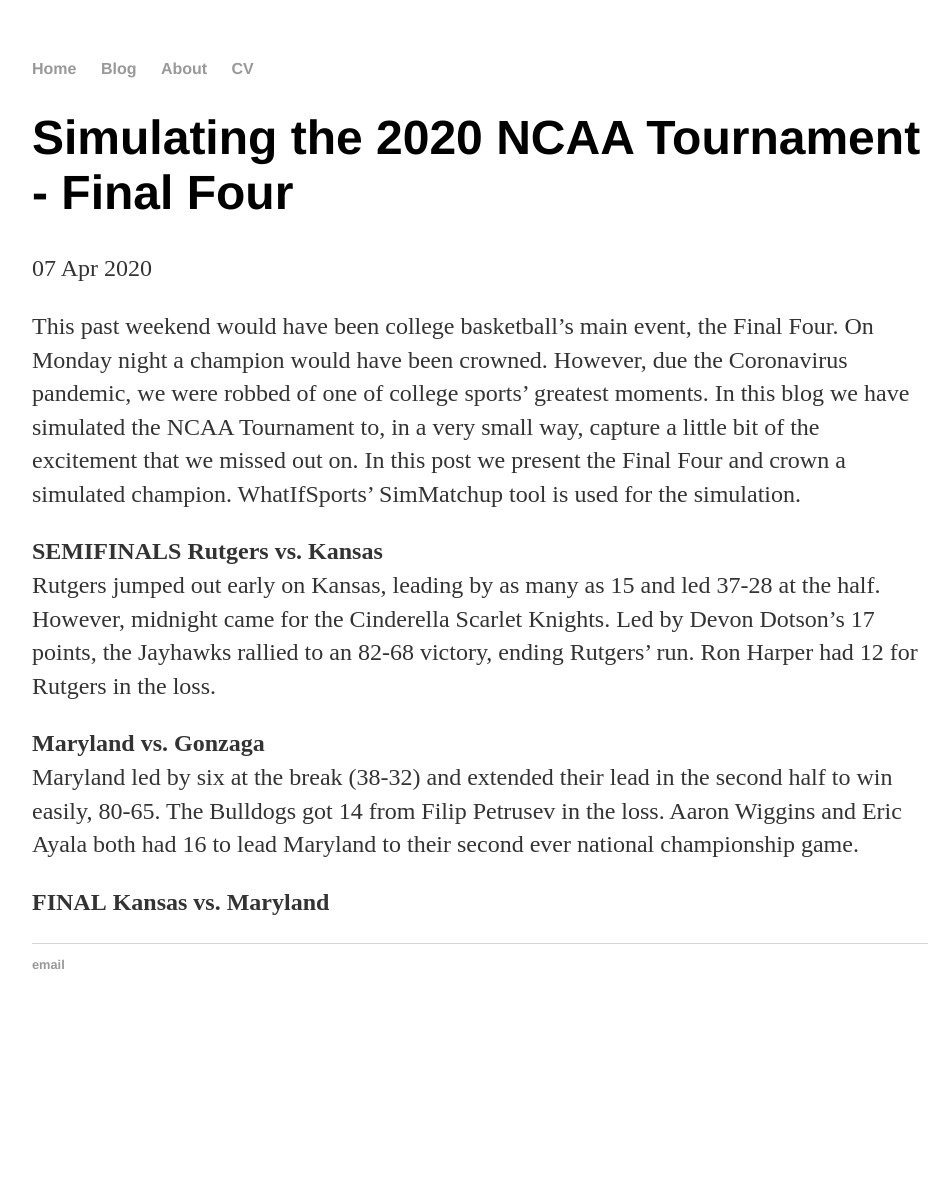
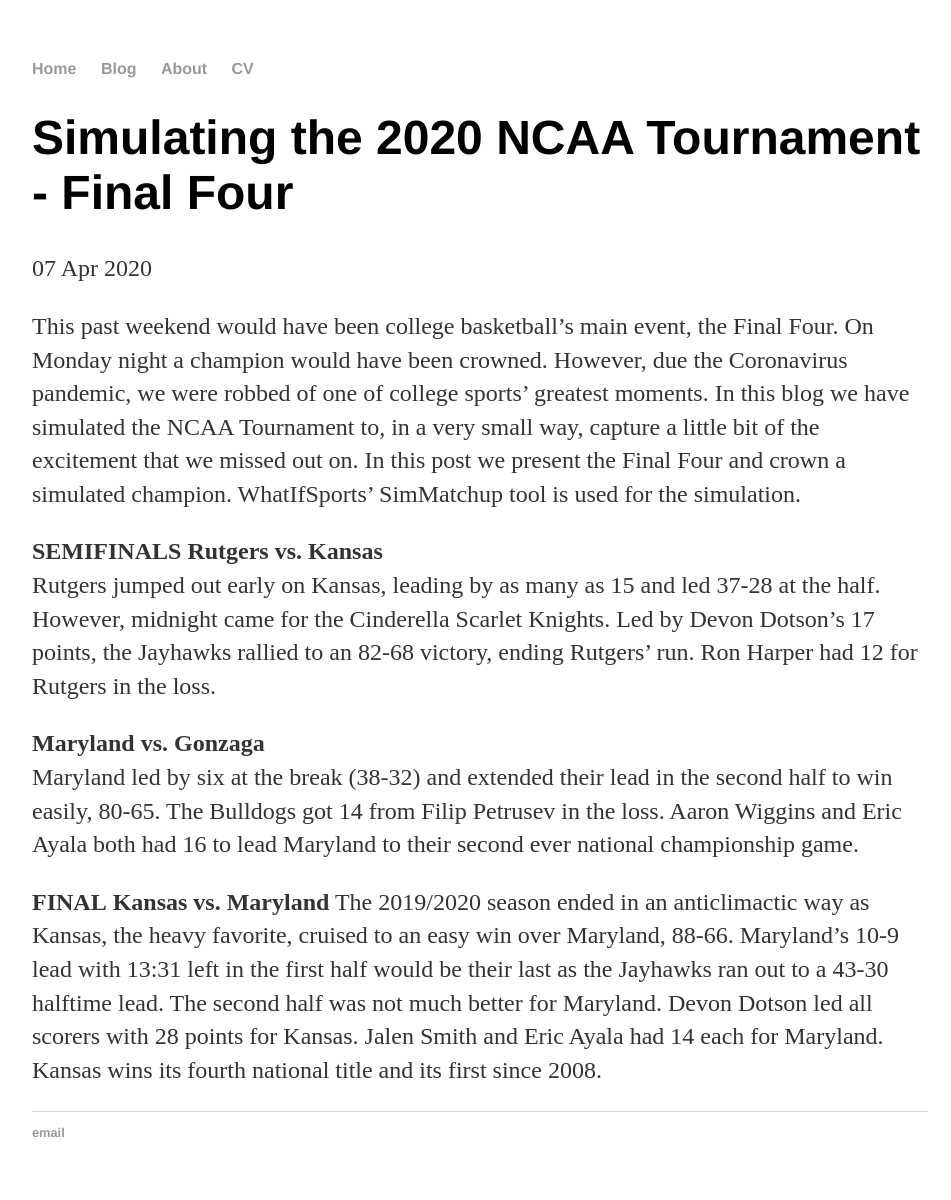
Before and after one commit to stephenhillphd/stephenhillphd.github.io, a Jekyll site: the page built from _posts/2020-04-07-simulating-the-NCAA-tournament-FinalFour.md, in a window 1280 px wide. Shown: the whole page, without its empty margins (160-1111 px from the left). Built offline with Jekyll 4.4.1, drawn with Linux system fonts in a browser that asks for light colours; before the commit the page ends 1032 px from its top, so only the background shows below that.

Commit message:
Update 2020-04-07-simulating-the-NCAA-tournament-FinalFour.md

```diff
--- a/_posts/2020-04-07-simulating-the-NCAA-tournament-FinalFour.md
+++ b/_posts/2020-04-07-simulating-the-NCAA-tournament-FinalFour.md
@@ -16,3 +16,4 @@ Maryland led by six at the break (38-32) and extended their lead in the second h
 
 **FINAL**
 **Kansas vs. Maryland**
+The 2019/2020 season ended in an anticlimactic way as Kansas, the heavy favorite, cruised to an easy win over Maryland, 88-66. Maryland's 10-9 lead with 13:31 left in the first half would be their last as the Jayhawks ran out to a 43-30 halftime lead. The second half was not much better for Maryland. Devon Dotson led all scorers with 28 points for Kansas. Jalen Smith and Eric Ayala had 14 each for Maryland. Kansas wins its fourth national title and its first since 2008.
```
